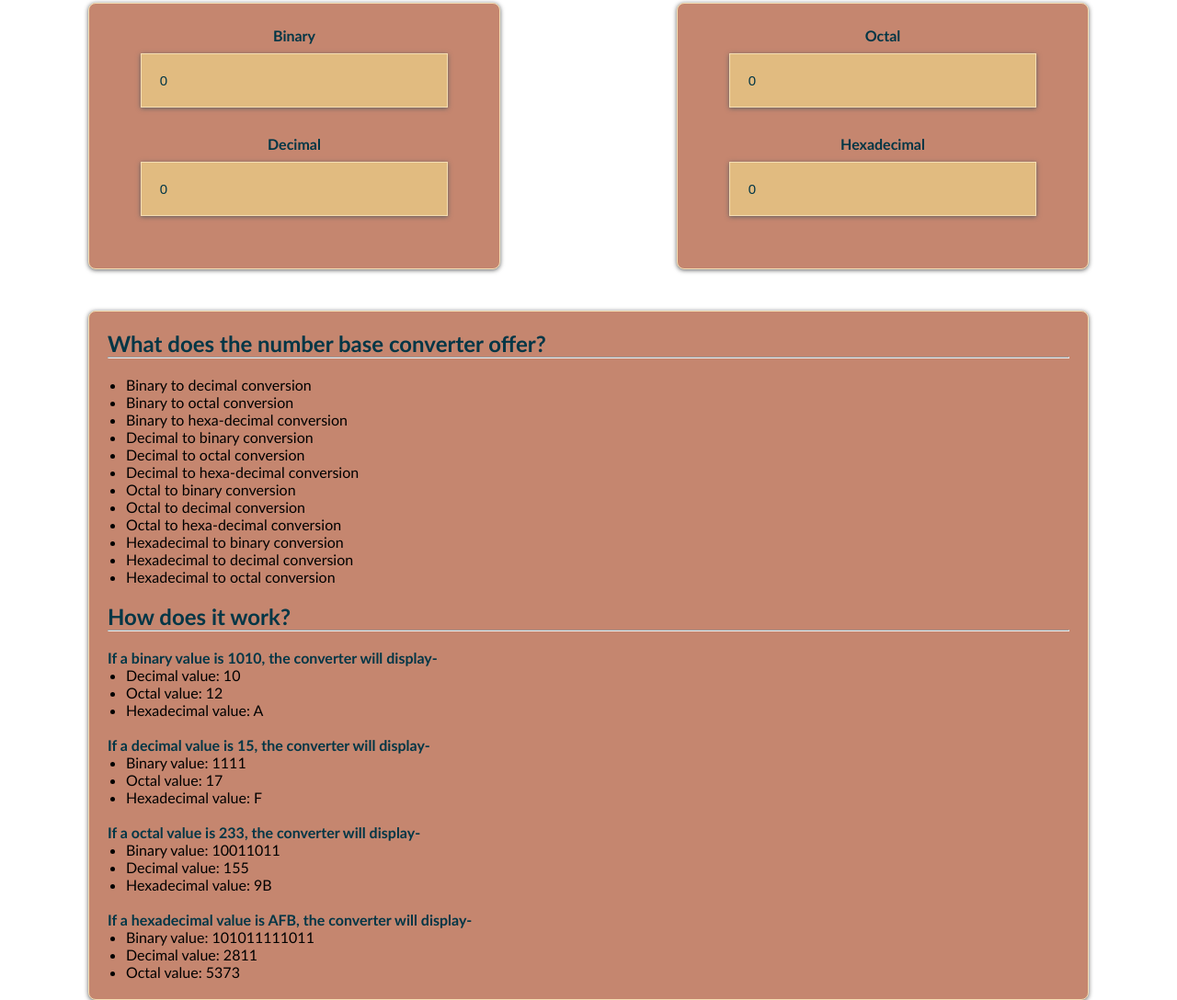
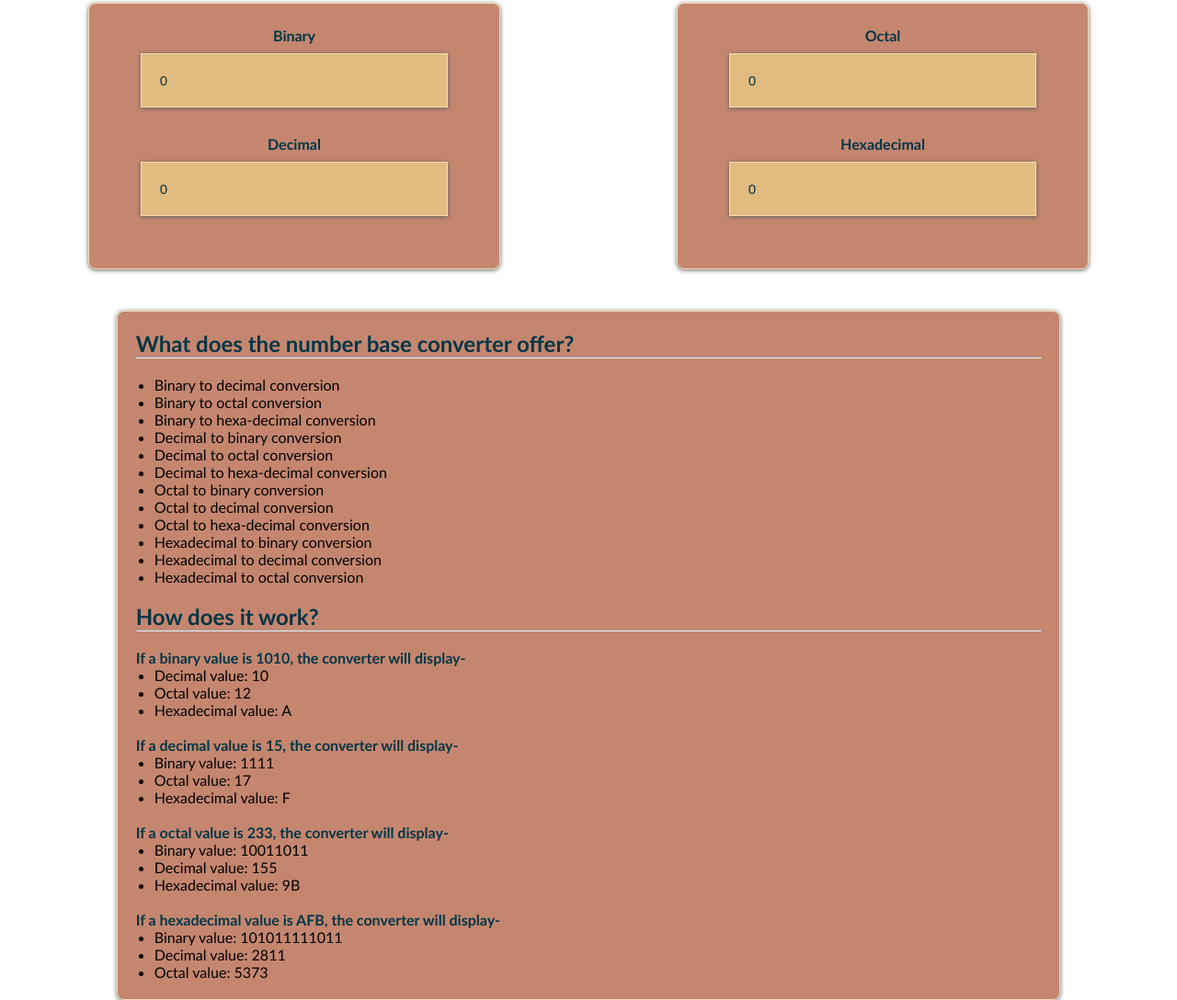
Before and after one commit to ashhadimam07/num-base-conv-web, a website: page index.html in a window 1280 px wide. Shown: the part 146-1234 px from the top of the page at 92% size. Drawn offline with nearby package versions, Linux system fonts and the light colour scheme.

Commit message:
Change content width

```diff
--- a/style.css
+++ b/style.css
@@ -150,7 +150,7 @@ main {
   background-color: #c5866f;
   border-radius: 8px;
   box-shadow: 0 1px 5px rgb(97, 97, 97);
-  width: 85%;
+  width: 80.2%;
   padding: 20px;
 }
 
```
